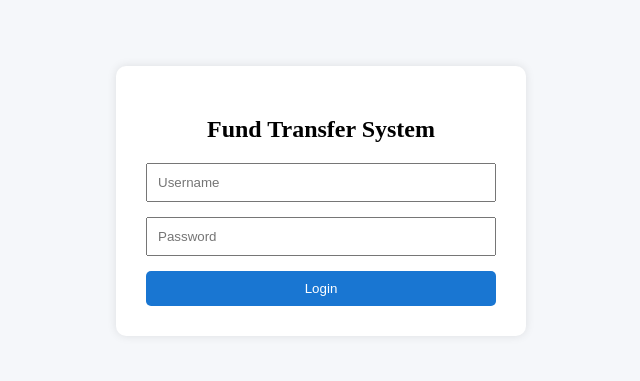
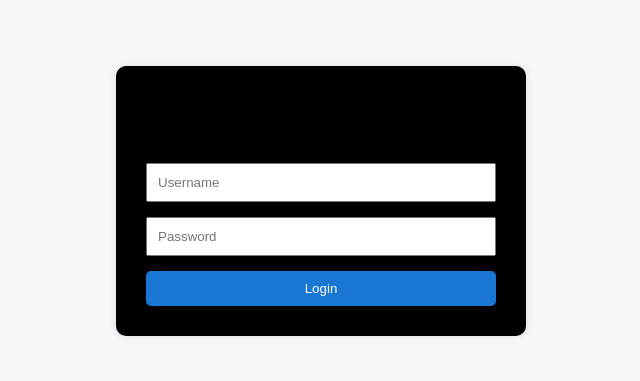
Before and after one commit to Ravula-spurthi/Fund-Transfer-Project, an Angular app in the folder fund-tranfer-ui/: page / in a window 1280 px wide. Shown: the part 207-588 px from the top of the page, without its empty margins (319-959 px from the left). Built offline with nearby package versions, Linux system fonts and the light colour scheme.

Commit message:
Created login page UI

```diff
--- a/fund-tranfer-ui/src/app/components/login/login.css
+++ b/fund-tranfer-ui/src/app/components/login/login.css
@@ -9,7 +9,7 @@
 .login-card {
   width: 350px;
   padding: 30px;
-  background: white;
+  background: Black;
   border-radius: 10px;
   box-shadow: 0 0 10px rgba(0,0,0,0.1);
 }
```
